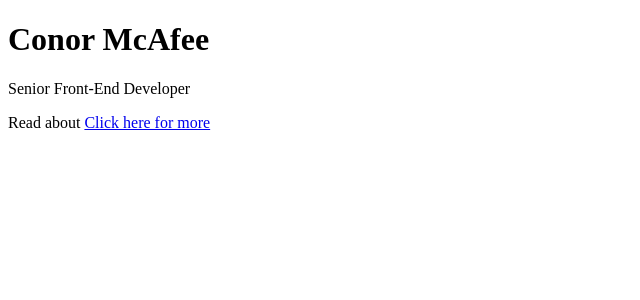
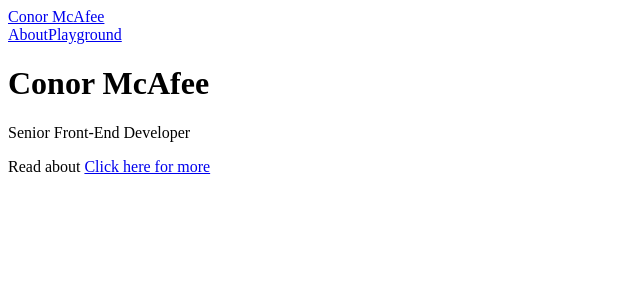
Before and after one commit to conormcafee/conormcafee.github.io, a Next.js app: page / in a window 1280 px wide. Shown: the top 300 px of the page, without its empty margins (0-640 px from the left). Built offline with nearby package versions, Linux system fonts and the light colour scheme.

Commit message:
Exploring...

```diff
--- /dev/null
+++ b/components/header/Header.tsx
@@ -0,0 +1,15 @@
+import React from 'react'
+import Link from 'next/link'
+import { HeaderLinks } from "./HeaderLinks"
+
+export const Header:React.FC<{}> = () => {
+  return (
+    <header className="flex items-center justify-between py-4">
+      <Link href="/" passHref>
+        <a className="text-green-900">Conor McAfee</a>
+      </Link>
+
+      <HeaderLinks />
+    </header>
+  )
+}
--- /dev/null
+++ b/components/header/HeaderLinks.tsx
@@ -0,0 +1,24 @@
+import React from 'react'
+import Link from 'next/link'
+
+type HeaderLink = {
+  label: string
+  href: string
+}
+
+const links: HeaderLink[] = [
+  { label: "About", href: "/about" },
+  { label: "Playground", href: "/playground" },
+]
+
+export const HeaderLinks:React.FC<{}> = () => {
+  return (
+    <nav className="flex items-center space-x-4">
+      {links.map(({ label, href }) => (
+        <Link href={href} key={href} passHref>
+          <a className="font-bold">{label}</a>
+        </Link>
+      ))}
+    </nav>
+  )
+}
--- /dev/null
+++ b/components/header/index.ts
@@ -0,0 +1 @@
+export { Header } from "./Header"
--- /dev/null
+++ b/components/layout/PrimaryLayout.tsx
@@ -0,0 +1,15 @@
+import React from 'react'
+import { Header } from "@/components/header"
+
+interface PrimaryLayoutInterface {
+  children: JSX.Element
+}
+
+export const PrimaryLayout:React.FC<PrimaryLayoutInterface> = ({ children }) => {
+  return (
+    <main className="min-h-screen px-4 sm:px-6 md:px-8 lg:px-10">
+      <Header />
+      {children}
+    </main>
+  )
+}
--- /dev/null
+++ b/components/layout/index.ts
@@ -0,0 +1 @@
+export { PrimaryLayout } from "./PrimaryLayout"
--- a/pages/index.tsx
+++ b/pages/index.tsx
@@ -1,27 +1,26 @@
+import { Fragment } from 'react'
 import type { NextPage } from 'next'
 import Head from 'next/head'
 import Link from 'next/link'
+import { PrimaryLayout } from '@/components/layout'
 
 const Home: NextPage = () => {
   return (
-    <div className="bg-green-100 h-screen">
+    <Fragment>
       <Head>
         <title>Conor McAfee | Senior Front-End Developer</title>
         <meta name="description" content="Conor McAfee" />
         <link rel="icon" href="/favicon.ico" />
       </Head>
 
-      <main className="flex flex-col items-center justify-center">
-        <h1>
-          Conor McAfee
-        </h1>
-
-        <p>Senior Front-End Developer</p>
-
-        <p>Read about <Link href="/about" passHref><a className="font-bold">Click here for more</a></Link></p>
-
-      </main>
-    </div>
+      <PrimaryLayout>
+        <Fragment>
+          <h1>Conor McAfee</h1>
+          <p>Senior Front-End Developer</p>
+          <p>Read about <Link href="/about" passHref><a className="font-bold">Click here for more</a></Link></p>
+        </Fragment>
+      </PrimaryLayout>
+    </Fragment>
   )
 }
 
--- a/tsconfig.json
+++ b/tsconfig.json
@@ -1,5 +1,6 @@
 {
   "compilerOptions": {
+    "baseUrl": ".",
     "target": "es5",
     "lib": ["dom", "dom.iterable", "esnext"],
     "allowJs": true,
@@ -10,6 +11,9 @@
     "esModuleInterop": true,
     "module": "esnext",
     "moduleResolution": "node",
+    "paths": {
+      "@/components/*": ["components/*"],
+    },
     "resolveJsonModule": true,
     "isolatedModules": true,
     "jsx": "preserve"
```
Also changed, not shown: pages/about.tsx (+13 -14 lines).
